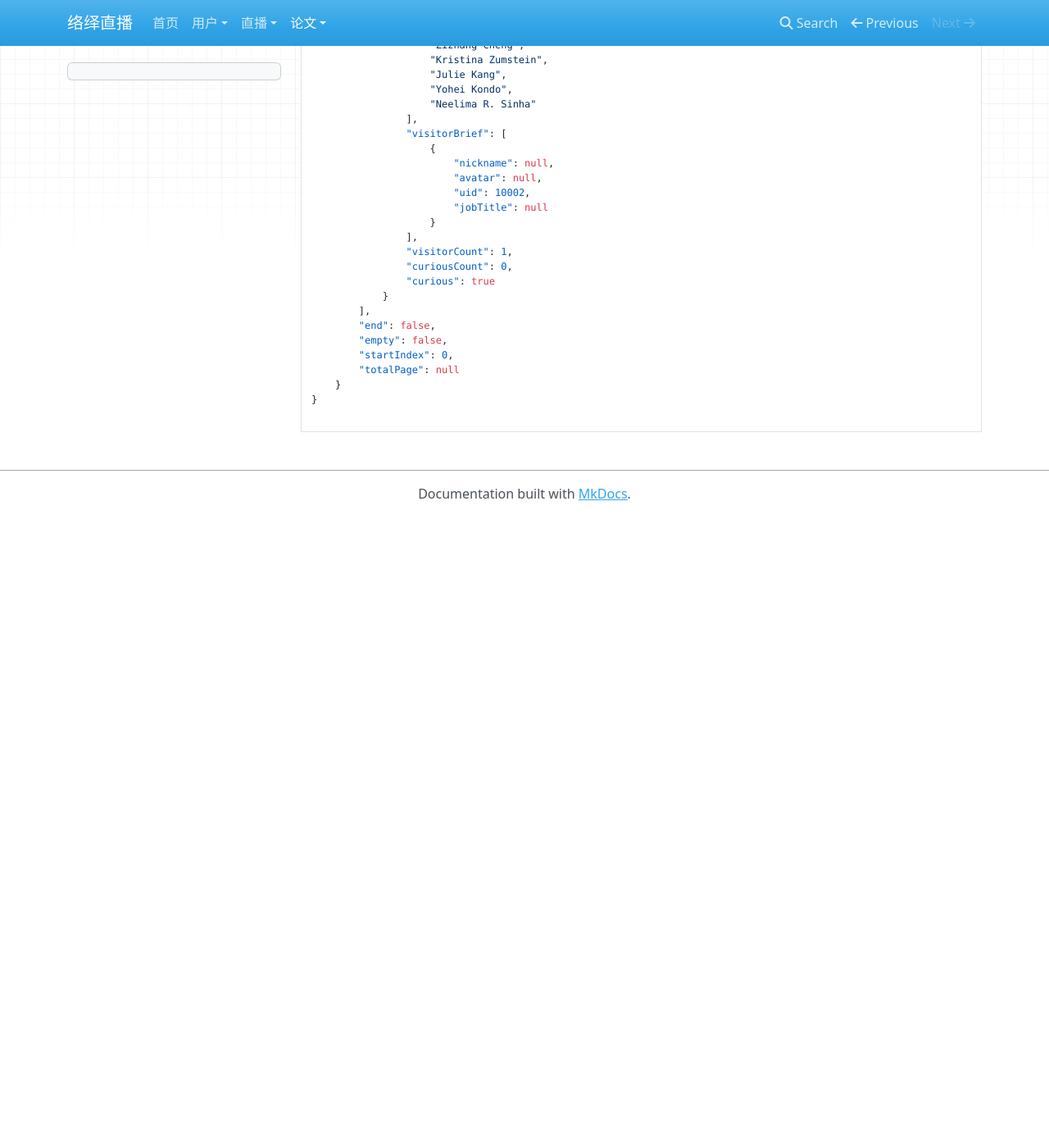
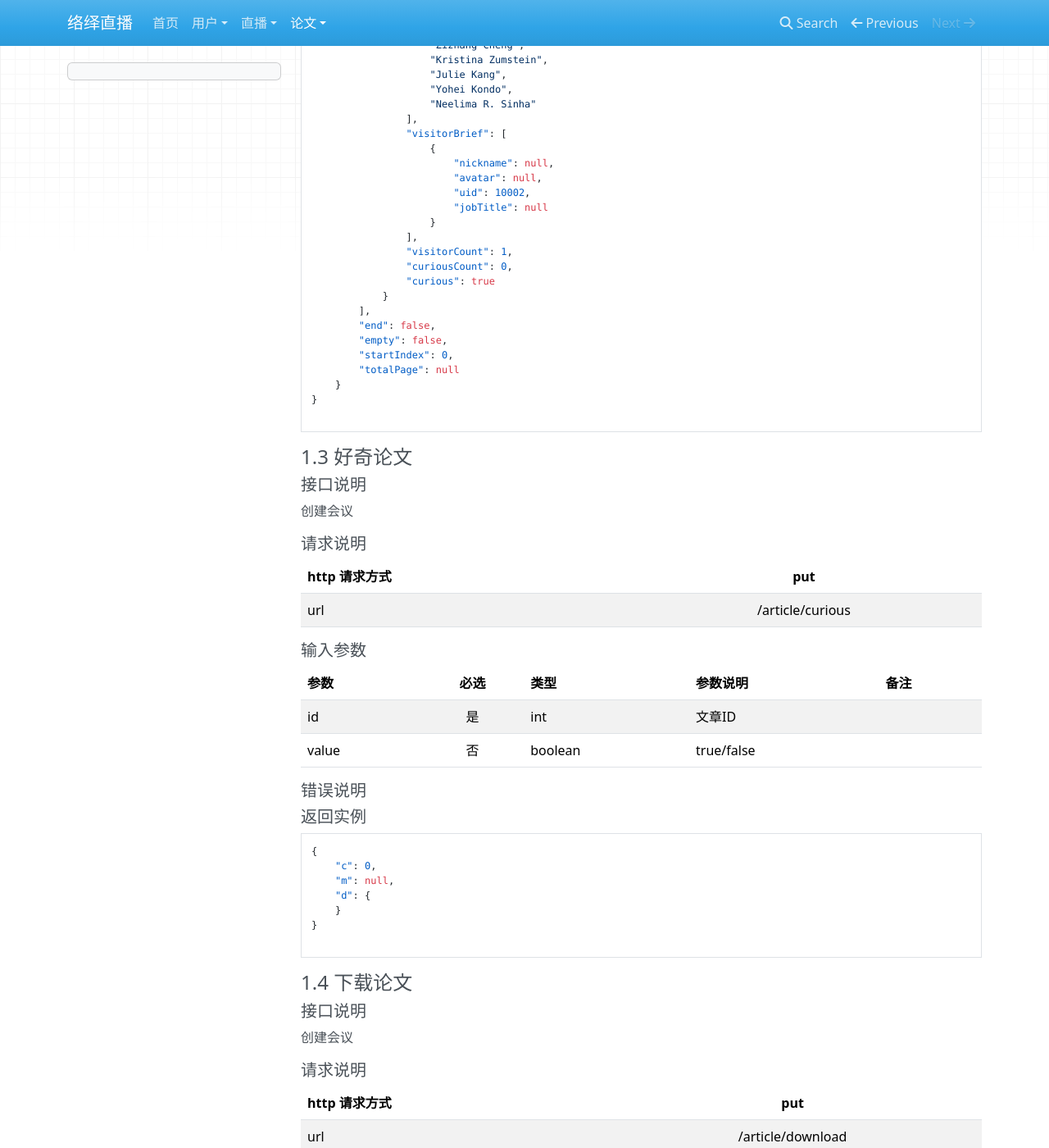
Before and after one commit to G-little/luoyi-wiki, an MkDocs documentation site: the page built from docs/luoyi/article.md, in a window 1280 px wide and 1400 px high, scrolled down 1722 px. Shown: the whole window at 82% size. Built offline with MkDocs 1.6.1, drawn with Linux system fonts in a browser that asks for light colours; nearby versions of some CDN libraries; before the commit the page ends 2352 px from its top, so only the background shows below that; some of the changed text lies outside the part shown.

Commit message:
add file

````diff
--- a/docs/luoyi/article.md
+++ b/docs/luoyi/article.md
@@ -125,3 +125,78 @@
 }
 
 ```
+
+
+
+
+#### 1.3 好奇论文
+
+##### 接口说明
+
+创建会议
+
+##### 请求说明
+
+| http 请求方式          |put             |
+|:------------- |:---------------:|
+| url      |/article/curious |
+
+#####  输入参数
+
+| 参数          |必选             | 类型       | 参数说明        | 备注          |
+|:-------------|:---------------:|:-------------|:-------------|:-------------|
+| id      | 是 |  int  |  文章ID |    |
+| value      | 否 |  boolean  |  true/false |     |
+
+#####  错误说明
+
+
+
+
+
+#####  返回实例
+```json
+{
+    "c": 0,
+    "m": null,
+    "d": {
+    }
+}
+
+```
+
+
+#### 1.4 下载论文
+
+##### 接口说明
+
+创建会议
+
+##### 请求说明
+
+| http 请求方式          |put             |
+|:------------- |:---------------:|
+| url      |/article/download |
+
+#####  输入参数
+
+| 参数          |必选             | 类型       | 参数说明        | 备注          |
+|:-------------|:---------------:|:-------------|:-------------|:-------------|
+| id      | 是 |  int  |  文章ID |    |
+
+#####  错误说明
+
+
+
+
+
+#####  返回实例
+```json
+{
+    "c": 0,
+    "m": null,
+    "d": {
+    }
+}
+
+```
````
Also changed, not shown: site/index.html, site/luoyi/article/index.html, site/luoyi/meeting/index.html, site/search/search_index.json, 1 other file.
